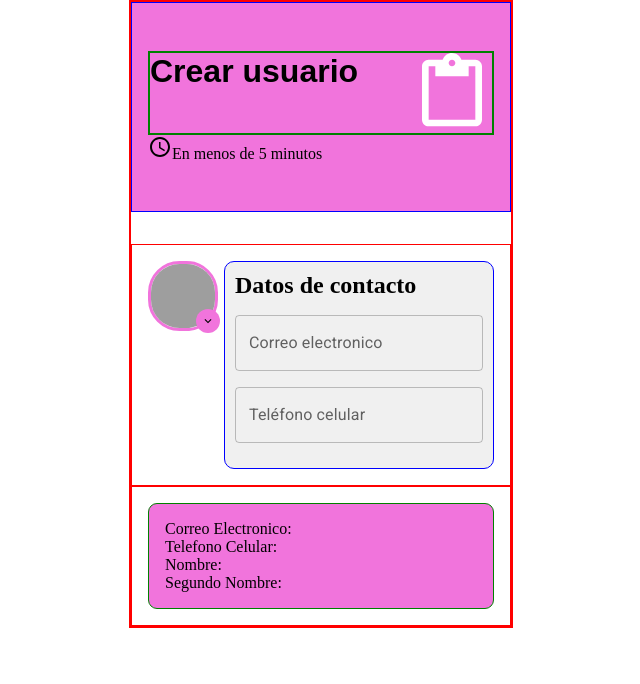
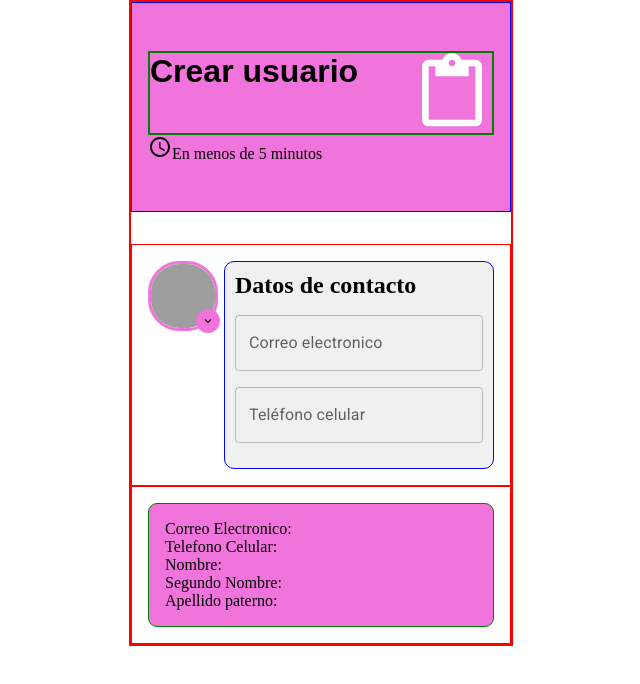
Before and after one commit to rineliniguezsosa/chat, a React (Vite) app in the folder appchat/: page / in a window 1280 px wide. Shown: the top 684 px of the page, without its empty margins (319-959 px from the left). Built offline with nearby package versions, Linux system fonts and the light colour scheme; grey boxes are pictures that could not be loaded.

Commit message:
[FEAT] Estableciendo el apellido paterno en toda la información del formulario

```diff
--- a/appchat/src/App.tsx
+++ b/appchat/src/App.tsx
@@ -153,6 +153,7 @@ function App() {
         <p>Telefono Celular: {form.phone}</p>
         <p>Nombre: {form.name}</p>
         <p>Segundo Nombre: {form.middlename}</p>
+        <p>Apellido paterno: {form.paternalsurname}</p>
       </AllFormInformation>
       {/* {form.email && form.telefono && <FormInformation></FormInformation>} */}
     </main>
```
